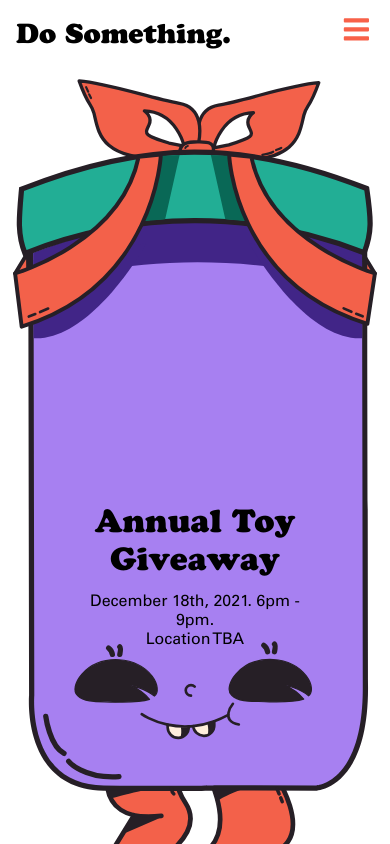
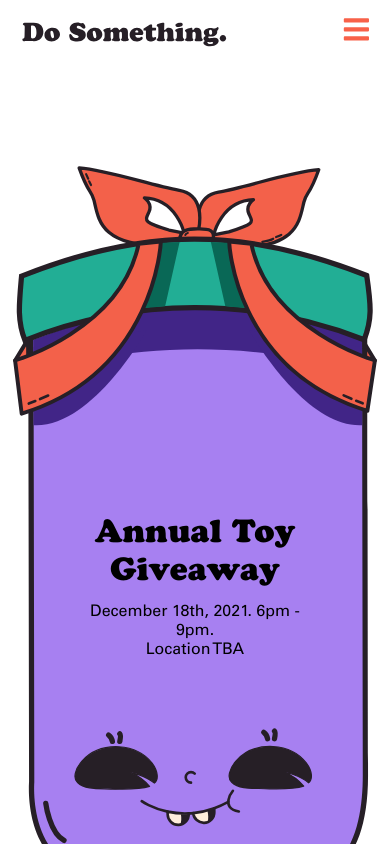
Before and after one commit to production-club/do-something, a React (Create React App) app: page /#/ in a window 390 px wide. Shown: the top 844 px of the page. Built offline with nearby package versions, Linux system fonts and the light colour scheme.

Commit message:
update homenav

```diff
--- a/src/App.css
+++ b/src/App.css
@@ -48,11 +48,17 @@ body {
   overflow-y: auto;
 }
 .tyImage{
-
   padding:3rem;
 }
-.NavLink {
-  font-family: "Univers";
+
+.svgDiv{
+background-image: url('./images/dosomething.svg');
+background-repeat: no-repeat;
+background-position: center;
+padding:1em;
+background-size:contain;
+width: 30vw;
+height:10vh;
 }
 .HomeButtonWrapper {
   display: flex;
@@ -169,4 +175,8 @@ body {
   .tyImage{
     padding:0;
   }
+  .svgDiv{
+    width:55vw;
+    margin-top: -30px;
+  }
 }
--- a/src/Home.module.css
+++ b/src/Home.module.css
@@ -176,8 +176,8 @@
   }
   .PresentWrapper {
     background-image: url(./images/PresentDudePurp-03.svg);
-    background-position: top;
-    margin:0;
+    background-position: center;
+    margin-top:10;
   }
   .PresentTextWrapper {
     max-width: 60%;
@@ -186,6 +186,7 @@
     justify-content: center;
     margin: auto;
   }
+
   .PresentTextWrapper h1 {
     font-family: "Cooper Black";
     font-size: 2rem;
--- a/src/components/Navbar/NavbarElements.js
+++ b/src/components/Navbar/NavbarElements.js
@@ -5,7 +5,6 @@ import { FaBars } from "react-icons/fa";
 export const Nav = styled.nav`
   background-color: transparent;
   height: 0px;
-  /* margin-top: -100px; */
   display: flex;
   width: 95vw;
   justify-content: space-between;
--- a/src/components/Navbar/index.js
+++ b/src/components/Navbar/index.js
@@ -8,7 +8,7 @@ const Navbar = ({ toggle }) => {
         <Nav>
           <NavLink to="/">
             {" "}
-            <h1 className="DSLogo"> Do Something.</h1>
+            <div className="svgDiv"/>
           </NavLink>
           <Bars onClick={toggle} />
           <NavMenu>
@@ -21,7 +21,7 @@ const Navbar = ({ toggle }) => {
             <NavLink to="/contact" className="NavLink">
               Contact
             </NavLink>
-            <NavLink to="/" exact className="NavLink">
+           <NavLink to="/" exact className="NavLink">
               Home
             </NavLink>
           </NavMenu>
--- a/src/pages/About.js
+++ b/src/pages/About.js
@@ -9,9 +9,7 @@ const About = () => {
   return (
     <div className={styles.AboutWrapper}>
       <div className={styles.InnerWrapper}>
-        <div className={styles.TitleWrapper}>
-          <h1 className={styles.Title}>Do Something. </h1>
-        </div>
+
         <Helmet>
         <title>A Little About Us! </title>
           <meta name="description" content="About Section of Do Something LA" />
--- a/src/pages/Contact.js
+++ b/src/pages/Contact.js
@@ -6,9 +6,7 @@ import styles from "../Contact.module.css";
 const Contact = () => {
   return (
     <div className={styles.ContactWrapper}>
-      <div className={styles.TitleWrapper}>
-        <h1 className={styles.Title}>Do Something. </h1>
-      </div>
+
       <Helmet>
         <title> Contact Us!</title>
         <meta name="description" content="Contact Page of Do Something LA" />
--- a/src/pages/Donate.js
+++ b/src/pages/Donate.js
@@ -5,9 +5,7 @@ import styles from "../Donate.module.css";
 const Donate = () => {
   return (
     <div className={styles.DonateWrapper}>
-      <div className={styles.TitleWrapper}>
-        <h1 className={styles.Title}>Do Something. </h1>
-      </div>
+
       <Helmet>
         <title> Donation Page!</title>
         <meta name="description" content="Donate Section of Do Something LA" />
--- a/src/pages/Home.js
+++ b/src/pages/Home.js
@@ -14,9 +14,7 @@ const Home = () => {
           content="Home, Do Something, landing page, donate button"
         />
       </Helmet>
-      <div className={styles.TitleWrapper}>
-        <h1 className={styles.Title}>Do Something. </h1>
-      </div>
+
       <div className={styles.PresentWrapper}>
         <div className={styles.PresentTextWrapper}>
           <h1>Annual Toy Giveaway </h1>
```
